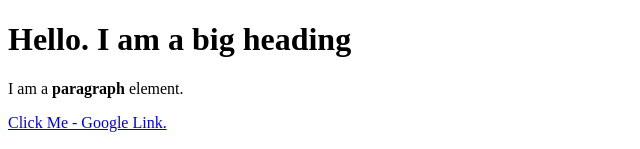
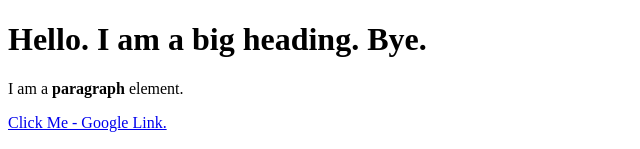
Before and after one commit to cindytsen/Cartoon-Hero, a plain HTML site: page test.html in a window 1280 px wide. Shown: the top 149 px of the page, without its empty margins (0-640 px from the left). Drawn offline with Linux system fonts and the light colour scheme.

Commit message:
Added extra text for testing.
Bye.

```diff
--- a/test.html
+++ b/test.html
@@ -4,7 +4,7 @@
     <title>Test Page</title>
 </head>
 <body>
-    <h1>Hello. I am a big heading</h1>
+    <h1>Hello. I am a big heading. Bye.</h1>
     <p>I am a <b>paragraph</b> element.</p>
     <a href="https://google.com" target="_blank" title="Let's go to Google">Click Me - Google Link.</a>
     <p>My name is:<br>
```
